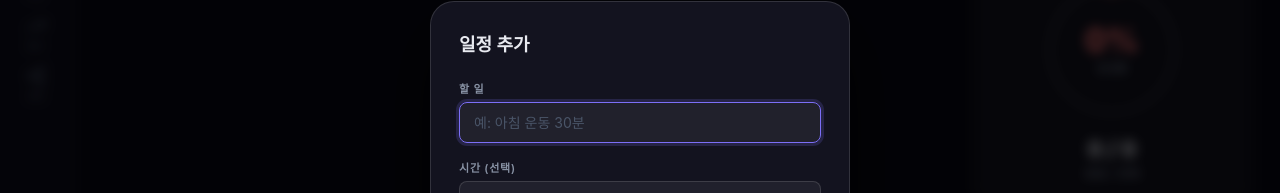
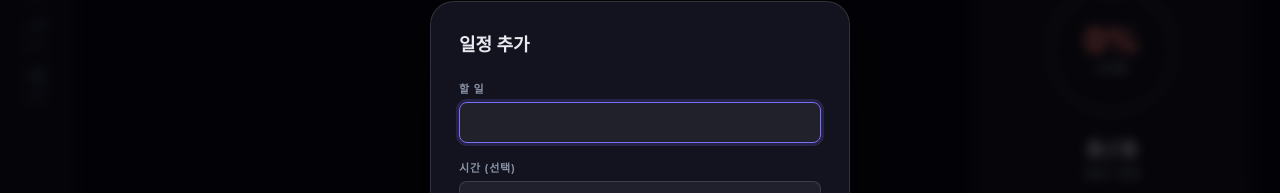
Before and after one commit to Eddy-Cho1/schedule-tracker, a React (Vite) app: page / in a window 1280 px wide. Both pictures are taken after a click on the button "일정 추가". Shown: the part 204-397 px from the top of the page. Built offline with nearby package versions, Linux system fonts and the light colour scheme.

Commit message:
fix: remove placeholders and auto-fill nickname

```diff
--- a/src/components/AddTaskModal.tsx
+++ b/src/components/AddTaskModal.tsx
@@ -56,7 +56,7 @@ export default function AddTaskModal({ open, date, onClose, onAdd }: Props) {
                   className="form-input"
                   value={title}
                   onChange={e => setTitle(e.target.value)}
-                  placeholder="예: 아침 운동 30분"
+                  placeholder=""
                   autoComplete="off"
                 />
               </div>
--- a/src/components/SharedView.tsx
+++ b/src/components/SharedView.tsx
@@ -627,14 +627,12 @@ export default function SharedView({ initialCode }: { initialCode?: string | nul
 
   if (!user) return <GoogleLoginPrompt />
 
-  const googleName = user.user_metadata?.full_name ?? user.email?.split('@')[0] ?? ''
-
   if (!roomCode || !nickname) {
     return (
       <RoomEntry
         savedCode={savedCode}
         initialCode={initialCode ?? null}
-        defaultNickname={googleName}
+        defaultNickname=""
         onEnter={handleEnter}
         onLogout={async () => { await signOut(); setUser(null) }}
       />
```
